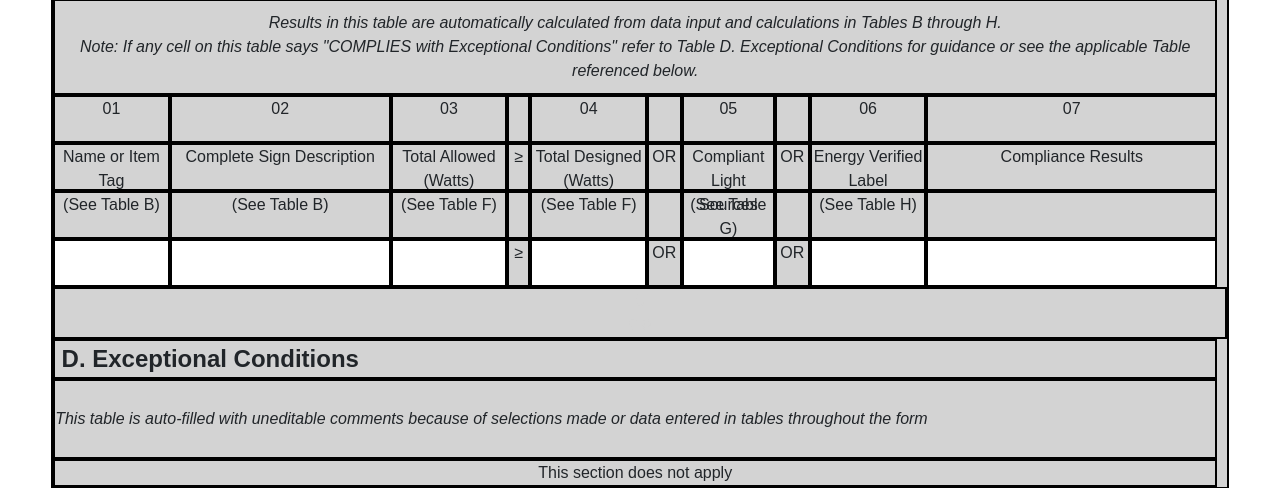
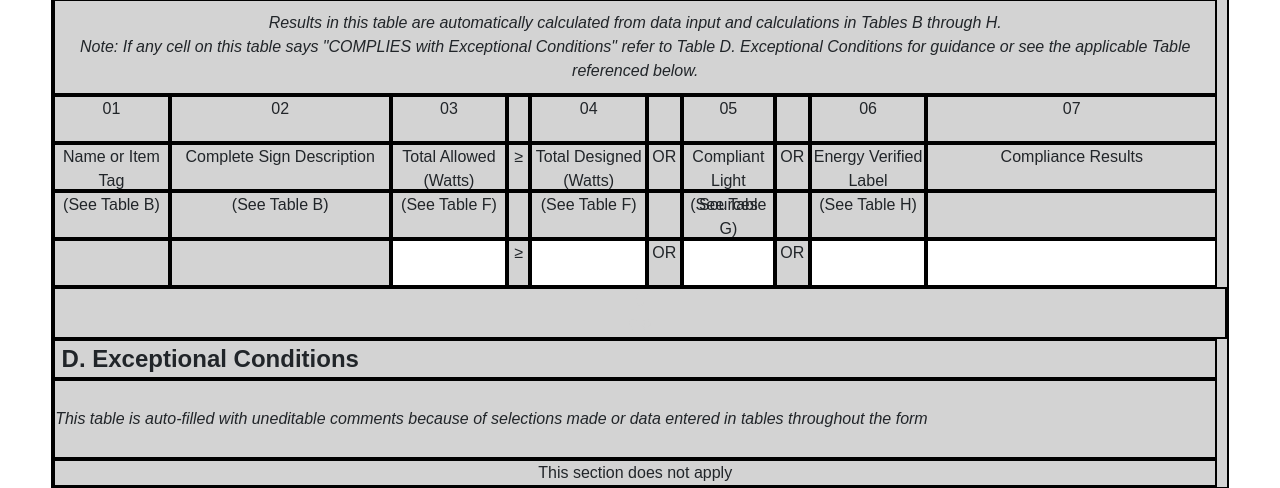
Before and after one commit to BenLalor/LTS_ComplianceSoftware_VanillaJavascript, a Flask app: page /lts in a window 1280 px wide. Shown: the part 1136-1624 px from the top of the page. Run offline with Flask 2, Linux system fonts and the light colour scheme; some libraries are stand-ins or nearby versions.

Commit message:
Refactor JS file for organization

```diff
--- a/templates/lts.html
+++ b/templates/lts.html
@@ -195,8 +195,8 @@ content%}
     <div class="C-OR2"></div>
     <div class="C06">(See Table H)</div>
     <div class="C07"></div>
-    <input type="text" class="C01 hover" />
-    <input type="text" class="C02 hover" />
+    <div id="c01_Name" class="C01 hover"></div>
+    <div id="c02_Description" class="C02 hover" ></div>
     <input type="text" class="C03 hover" />
     <div class="C-GT">&#8805;</div>
     <input type="text" class="C04 hover" />
```
Also changed, not shown: static/javascript/lts.js (+80 -39 lines).
